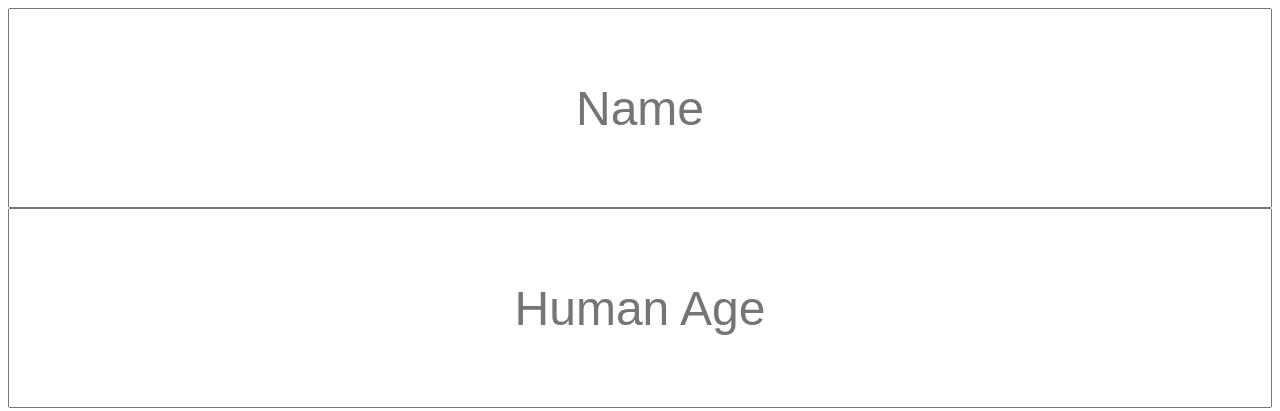
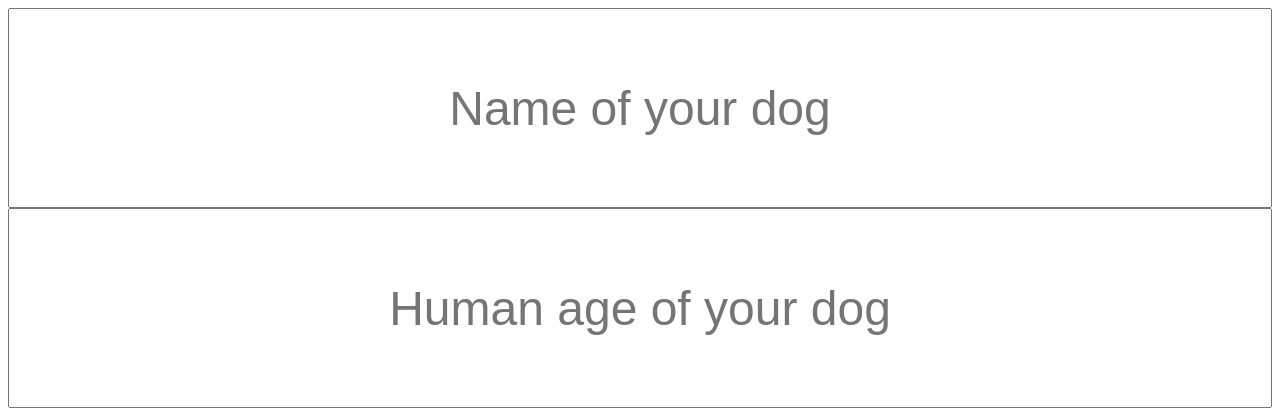
Before and after one commit to caraculi/caraculi.github.io, a plain HTML site: page index.html in a window 1280 px wide. Drawn offline with Linux system fonts and the light colour scheme.

Commit message:
use name of dog

```diff
--- a/index.html
+++ b/index.html
@@ -107,10 +107,10 @@
     <body>
         <div class="flex-container">
             <div class="flex-item input-box">
-                <input name="name" type="text" placeholder="Name"/><br />
+                <input name="name" type="text" placeholder="Name of your dog"/><br />
             </div>
             <div class="flex-item input-box">
-                <input onchange="ageConverter(this)" name="humanYears" type="text" placeholder="Human Age" />
+                <input onchange="ageConverter(this)" name="humanYears" type="text" placeholder="Human age of your dog" />
             </div>
 
             <div class="flex-item">
```
